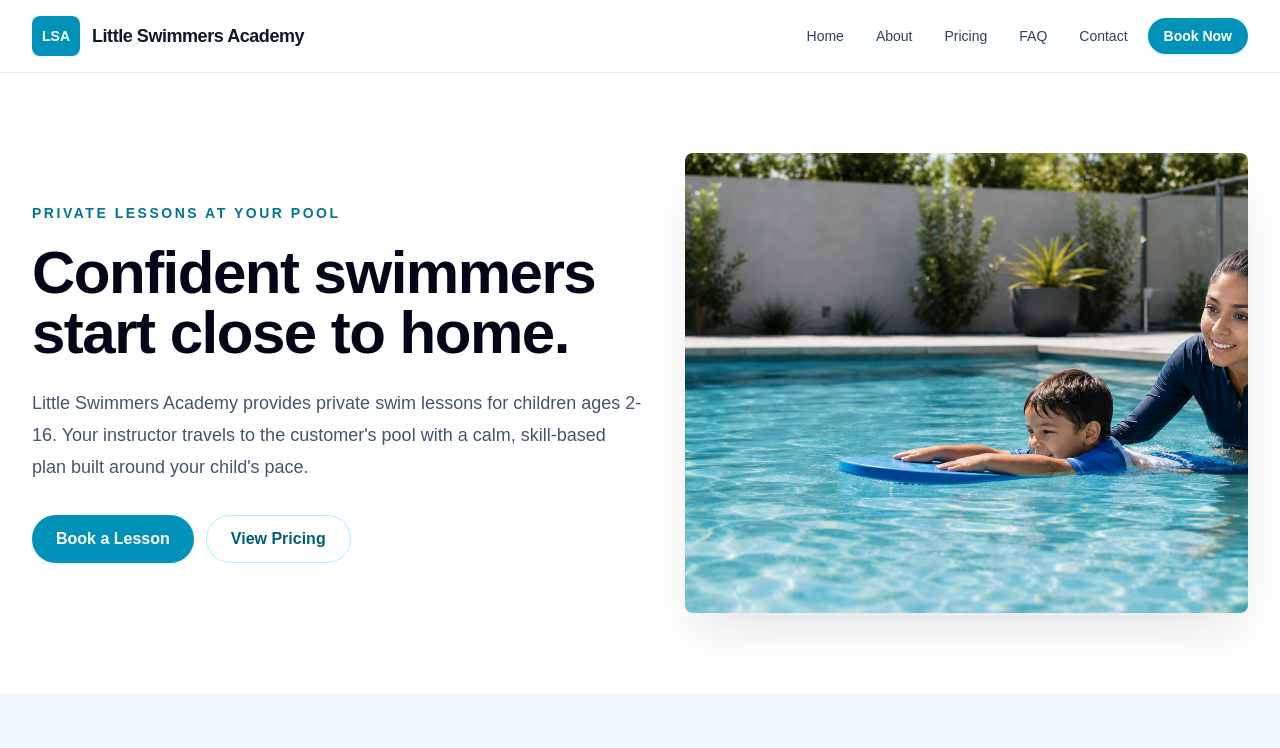
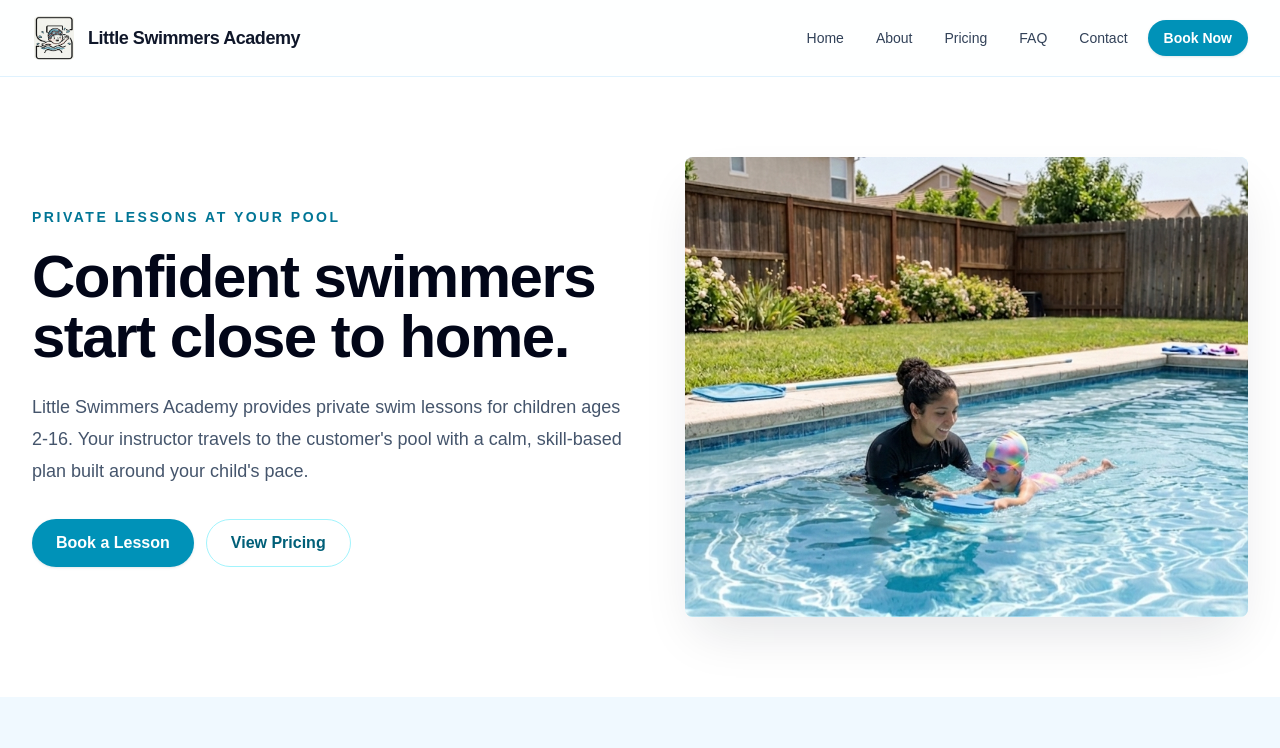
Before and after one commit to Toddnarwal/swim-lessons-site, a Next.js app: page / in a window 1280 px wide. Shown: the top 748 px of the page. Built offline with nearby package versions, Linux system fonts and the light colour scheme.

Commit message:
Update branding and site copy

```diff
--- a/app/about/page.tsx
+++ b/app/about/page.tsx
@@ -7,7 +7,7 @@ export default function AboutPage() {
       <PageHeader
         eyebrow="About"
         title="Personal instruction with a safety-first approach."
-        description="Little Swimmers Academy is built around trust, patience, and practical water confidence for children ages 2-16."
+        description="Little Swimmers Academy is built around trust, patience, and practical water confidence for children ages 2‑16."
       />
       <Section className="bg-sky-50">
         <div className="grid gap-8 lg:grid-cols-3">
--- a/app/data.ts
+++ b/app/data.ts
@@ -3,7 +3,7 @@ export const lessonOptions = [
     title: "30 Minute Lesson",
     price: "$55",
     duration: "Best for new swimmers and focused skill tune-ups.",
-    features: ["Ages 2-16", "One-on-one attention", "Water comfort and safety"],
+    features: ["Ages 2‑16", "One-on-one attention", "Water comfort and safety"],
   },
   {
     title: "45 Minute Lesson",
@@ -27,7 +27,7 @@ export const faqs = [
   {
     question: "What ages do you teach?",
     answer:
-      "Little Swimmers Academy offers private instruction for children ages 2-16, with each lesson adapted to the child's comfort level and goals.",
+      "Little Swimmers Academy offers private instruction for children ages 2‑16, with each lesson adapted to the child's comfort level and goals.",
   },
   {
     question: "Do you travel to my pool?",
@@ -38,6 +38,11 @@ export const faqs = [
     question: "What should my child bring?",
     answer:
       "Please have your child ready with a swimsuit, towel, goggles, and a kids kickboard.",
+  },
+  {
+    question: "When should I be there?",
+    answer:
+      "The instructor will arrive at least 5 minutes before the scheduled start time. Please have your child ready to begin when the lesson starts.",
   },
   {
     question: "What happens if weather cancels a lesson?",
--- a/app/layout.tsx
+++ b/app/layout.tsx
@@ -1,11 +1,12 @@
 import type { Metadata } from "next";
+import Image from "next/image";
 import Link from "next/link";
 import "./globals.css";
 
 export const metadata: Metadata = {
   title: "Little Swimmers Academy",
   description:
-    "Private mobile swim lessons for children ages 2-16 at your own pool.",
+    "Private mobile swim lessons for children ages 2‑16 at your own pool.",
 };
 
 const navItems = [
@@ -33,9 +34,14 @@ export default function RootLayout({
             aria-label="Main navigation"
           >
             <Link href="/" className="flex items-center gap-3">
-              <span className="flex h-10 w-12 items-center justify-center rounded-lg bg-cyan-600 text-sm font-bold text-white">
-                LSA
-              </span>
+              <Image
+                src="/little-swimmers-logo.png"
+                alt="Little Swimmers Academy logo"
+                width={44}
+                height={44}
+                className="h-11 w-11 rounded-lg object-contain"
+                priority
+              />
               <span className="text-lg font-semibold tracking-tight">
                 Little Swimmers Academy
               </span>
@@ -67,7 +73,7 @@ export default function RootLayout({
                 Little Swimmers Academy
               </p>
               <p className="mt-3 text-sm leading-6 text-slate-300">
-                Private swim instruction for children ages 2-16 at your family
+                Private swim instruction for children ages 2‑16 at your family
                 pool.
               </p>
             </div>
--- a/app/page.tsx
+++ b/app/page.tsx
@@ -16,7 +16,7 @@ export default function Home() {
             </h1>
             <p className="mt-6 max-w-2xl text-lg leading-8 text-slate-600">
               Little Swimmers Academy provides private swim lessons for
-              children ages 2-16. Your instructor travels to the customer&apos;s
+              children ages 2‑16. Your instructor travels to the customer&apos;s
               pool with a calm, skill-based plan built around your child&apos;s
               pace.
             </p>
@@ -29,7 +29,7 @@ export default function Home() {
           </div>
           <div className="relative min-h-[320px] overflow-hidden rounded-lg bg-cyan-100 shadow-2xl shadow-slate-900/12 sm:min-h-[460px]">
             <Image
-              src="/swim-lesson-hero-lsa-v3.png"
+              src="/hero-preview-img-6934.png"
               alt="Private swim instructor teaching a child in a residential pool"
               fill
               priority
@@ -43,7 +43,7 @@ export default function Home() {
       <Section className="bg-sky-50">
         <div className="grid gap-5 md:grid-cols-3">
           {[
-            ["Ages 2-16", "Lessons are tailored for early learners through confident young swimmers."],
+            ["Ages 2‑16", "Lessons are tailored for early learners through confident young swimmers."],
             ["Your pool", "The instructor comes to your home pool for familiar, convenient practice."],
             ["Private coaching", "One-on-one attention keeps lessons focused, calm, and productive."],
           ].map(([title, text]) => (
```
Also changed, not shown: public/hero-preview-img-6934.png (added), public/little-swimmers-logo.png (added).
